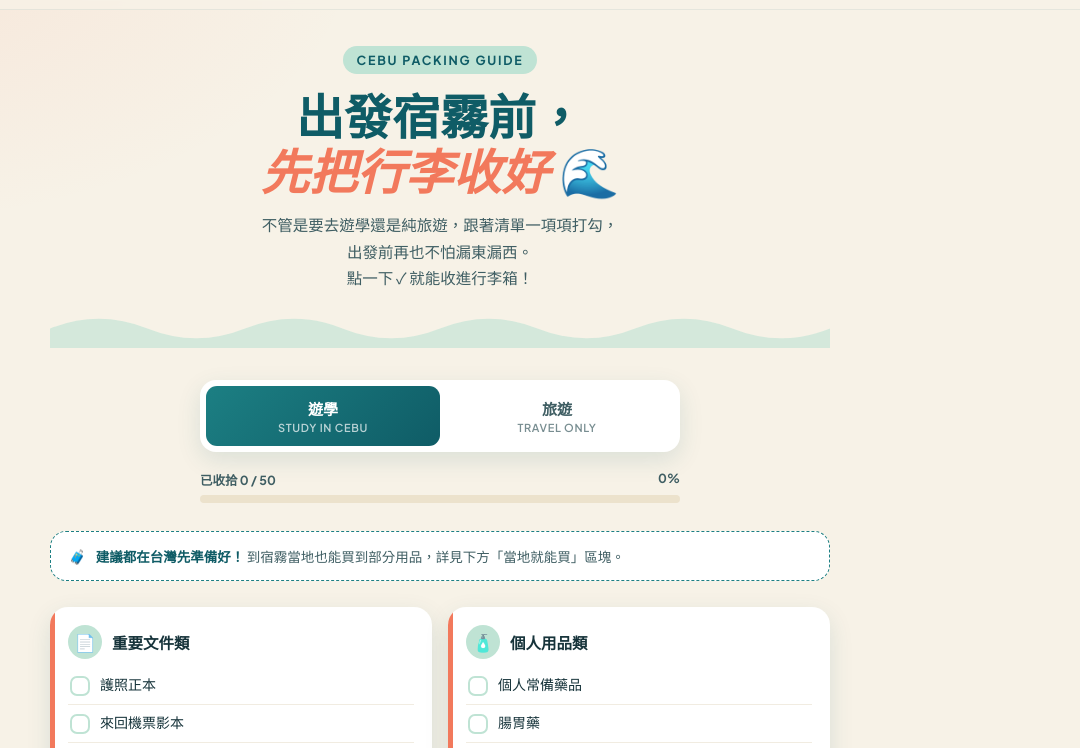
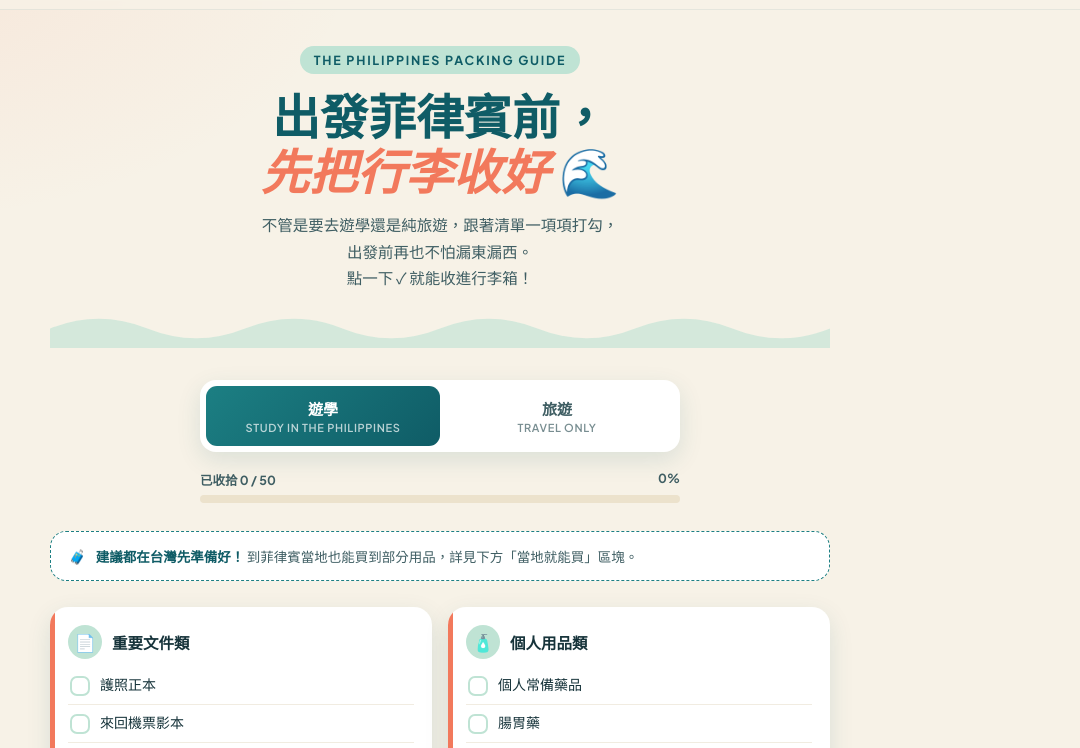
Before and after one commit to Zweixoxo/Cebu-packing-guide, a plain HTML site: page index.html in a window 1280 px wide. Shown: the part 49-797 px from the top of the page, without its empty margins (200-1280 px from the left). Drawn offline with Linux system fonts and the light colour scheme.

Commit message:
Add files via upload

```diff
--- a/index.html
+++ b/index.html
@@ -3,7 +3,7 @@
 <head>
 <meta charset="UTF-8">
 <meta name="viewport" content="width=device-width, initial-scale=1.0">
-<title>出發宿霧！行前準備清單 🇵🇭</title>
+<title>出發菲律賓！行前準備清單 🇵🇭</title>
 <style>
 @import url('https://fonts.googleapis.com/css2?family=Fraunces:opsz,wght@9..144,400;9..144,500;9..144,600;9..144,700&family=Plus+Jakarta+Sans:wght@400;500;600;700;800&display=swap');
 
@@ -412,8 +412,8 @@ body{
 </div>
 
 <div class="hero">
-  <span class="eyebrow">CEBU PACKING GUIDE</span>
-  <h1>出發宿霧前，<br><span>先把行李收好</span> 🌊</h1>
+  <span class="eyebrow">THE PHILIPPINES PACKING GUIDE</span>
+  <h1>出發菲律賓前，<br><span>先把行李收好</span> 🌊</h1>
   <p class="sub">不管是要去遊學還是純旅遊，跟著清單一項項打勾，<br>出發前再也不怕漏東漏西。<br>點一下 ✓ 就能收進行李箱！</p>
 
   <svg class="wave-divider" viewBox="0 0 800 40" preserveAspectRatio="none">
@@ -424,7 +424,7 @@ body{
 <div class="tabs-wrap">
   <div class="tabs" id="tabs" data-active="study">
     <button class="tab-btn active" data-tab="study" onclick="switchTab('study')">
-      遊學 <span class="tag">STUDY IN CEBU</span>
+      遊學 <span class="tag">STUDY IN THE PHILIPPINES</span>
     </button>
     <button class="tab-btn" data-tab="travel" onclick="switchTab('travel')">
       旅遊 <span class="tag">TRAVEL ONLY</span>
@@ -442,7 +442,7 @@ body{
 </div>
 
 <div class="container">
-  <div class="note-banner">🧳 <span><b>建議都在台灣先準備好！</b> 到宿霧當地也能買到部分用品，詳見下方「當地就能買」區塊。</span></div>
+  <div class="note-banner">🧳 <span><b>建議都在台灣先準備好！</b> 到菲律賓當地也能買到部分用品，詳見下方「當地就能買」區塊。</span></div>
   <div id="checklistArea"></div>
 
   <div class="localbuy">
@@ -450,7 +450,7 @@ body{
       <span style="font-size:22px;">🛍️</span>
       <h2>當地就能買</h2>
     </div>
-    <p class="lb-sub">這些東西行李箱可以少帶一點，到宿霧當地超商、百貨公司幾乎都買得到。</p>
+    <p class="lb-sub">這些東西行李箱可以少帶一點，到菲律賓當地超商、百貨公司幾乎都買得到。</p>
     <div class="lb-grid" id="localBuyArea"></div>
     <div class="lb-cta">
       <a href="https://ig.me/m/zwei_xoxo" target="_blank" rel="noopener">
```
